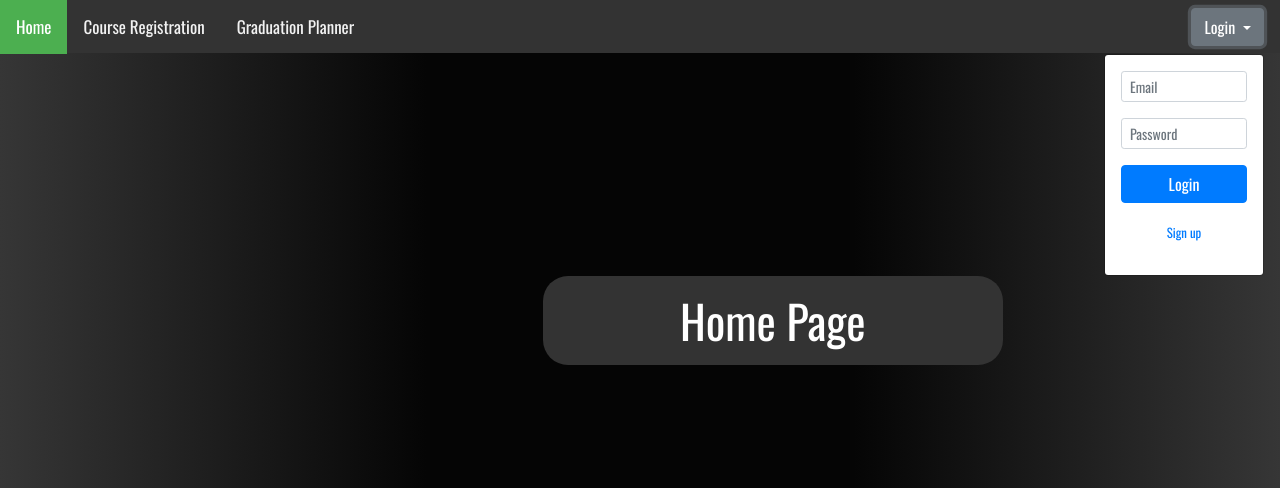
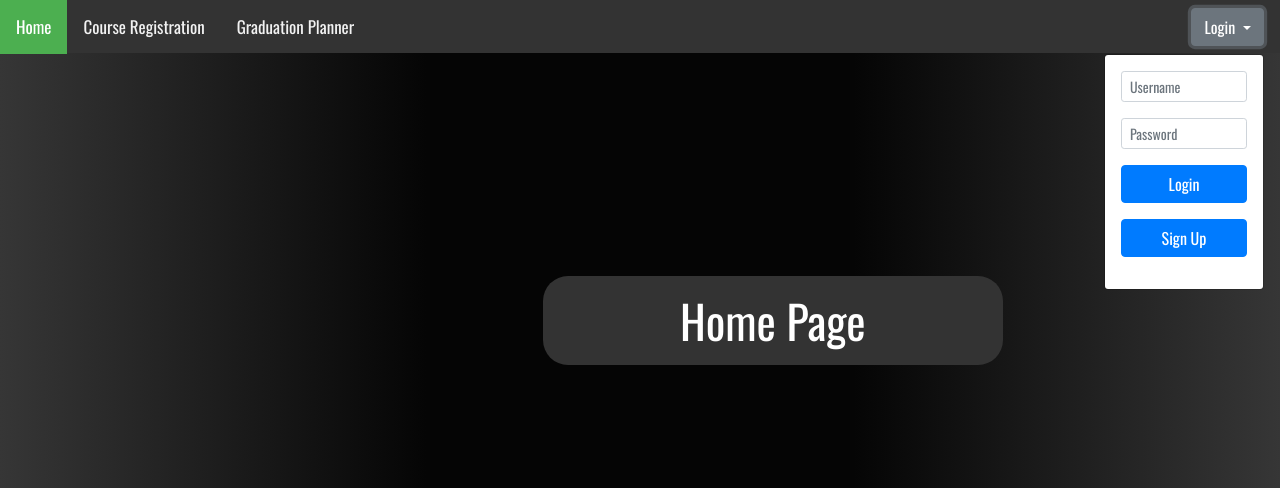
Before and after one commit to Hyuan6/CSE-111-Course-Registrar, a Django app: page /CourseReg/ in a window 1280 px wide, after a click on "Login". Shown: the top 488 px of the page. Run offline with Django 3.2, Linux system fonts and the light colour scheme; some libraries are stand-ins or nearby versions.

Commit message:
Login/Sign up button in progress

```diff
--- a/CourseRegistrar/RegistrationPage/templates/RegistrationPage/development.html
+++ b/CourseRegistrar/RegistrationPage/templates/RegistrationPage/development.html
@@ -9,7 +9,7 @@
     <link href='http://fonts.googleapis.com/css?family=Oswald:400,300,700' rel='stylesheet' type='text/css'>
     <link rel="stylesheet" href="https://stackpath.bootstrapcdn.com/bootstrap/4.5.0/css/bootstrap.min.css" integrity="sha384-9aIt2nRpC12Uk9gS9baDl411NQApFmC26EwAOH8WgZl5MYYxFfc+NcPb1dKGj7Sk" crossorigin="anonymous">
     <link rel="shortcut icon" type="image/png" href="https://mystudentrecord.ucmerced.edu/favicon.ico" />
-    <title>Legacy Registration Page</title>
+    <title>In Development</title>
 
 </head>
 
--- a/CourseRegistrar/RegistrationPage/templates/RegistrationPage/homePage.html
+++ b/CourseRegistrar/RegistrationPage/templates/RegistrationPage/homePage.html
@@ -24,18 +24,19 @@
             <button type="button" id="dropdownMenu1" data-toggle="dropdown" class="btn btn-outline-secondary dropdown-toggle ml-auto">Login <span class="caret"></span></button>
             <ul id="LoginMenu" class="dropdown-menu dropdown-menu-right mt-2">
                 <li class="px-3 py-2">
-                    <form class="form" role="form">
+                    <form class="form" role="form" action="" method="post" onsubmit="return false">
+                        {% csrf_token %}
                         <div class="form-group">
-                            <input id="emailInput" placeholder="Email" class="form-control form-control-sm" type="text" required="">
+                            <input id="usernameInput" name="username" placeholder="Username" class="form-control form-control-sm" type="text" required="">
                         </div>
                         <div class="form-group">
-                            <input id="passwordInput" placeholder="Password" class="form-control form-control-sm" type="text" required="">
+                            <input id="passwordInput" name="password" placeholder="Password" class="form-control form-control-sm" type="text" required="">
                         </div>
                         <div class="form-group">
-                            <button type="submit" class="btn btn-primary btn-block">Login</button>
+                            <button name="crn-submit" type="submit" class="btn btn-primary btn-block">Login</button>
                         </div>
-                        <div class="form-group text-center">
-                            <small><a href="#" data-toggle="modal" data-target="#modalPassword">Sign up</a></small>
+                        <div class="form-group">
+                            <button name="sign-up" type="submit" class="btn btn-primary btn-block">Sign Up</button>
                         </div>
                     </form>
                 </li>
@@ -47,7 +48,7 @@
         <div class="row h-100">
             <div class="col-sm-12 align-self-center">
                 <div id="notificationBanner" class="col-auto mx-auto text-center">
-                    <span>Home Page</span>
+                    <span id="HomePageText">Home Page</span>
                 </div>
             </div>
         </div>
@@ -55,6 +56,9 @@
     <script src="https://code.jquery.com/jquery-3.2.1.slim.min.js" integrity="sha384-KJ3o2DKtIkvYIK3UENzmM7KCkRr/rE9/Qpg6aAZGJwFDMVNA/GpGFF93hXpG5KkN" crossorigin="anonymous"></script>
     <script src="https://cdnjs.cloudflare.com/ajax/libs/popper.js/1.12.9/umd/popper.min.js" integrity="sha384-ApNbgh9B+Y1QKtv3Rn7W3mgPxhU9K/ScQsAP7hUibX39j7fakFPskvXusvfa0b4Q" crossorigin="anonymous"></script>
     <script src="https://maxcdn.bootstrapcdn.com/bootstrap/4.0.0/js/bootstrap.min.js" integrity="sha384-JZR6Spejh4U02d8jOt6vLEHfe/JQGiRRSQQxSfFWpi1MquVdAyjUar5+76PVCmYl" crossorigin="anonymous"></script>
+
+    <!-- <script src="{% static 'RegistrationPage/Homepage.js'%}"></script> -->
+
 </body>
 
 </html>
--- a/CourseRegistrar/RegistrationPage/templates/RegistrationPage/regPage.html
+++ b/CourseRegistrar/RegistrationPage/templates/RegistrationPage/regPage.html
@@ -71,8 +71,9 @@
                         <div class="course-list-options"><button class="ui grey tiny button" role="button">Sections</button><button class="ui pink tiny icon button" role="button"><i aria-hidden="true"
 									class="close icon"></i></button></div>
                     </div>
-                </div><button class="ui olive fluid button" role="button" style="margin-top: 10px; text-align: center;">Register</button><button class="ui fluid icon left labeled button" role="button" style="margin-top: 10px; text-align: center;">Preferences<i aria-hidden="true"
-						class="edit icon"></i></button>
+                </div>
+                <button class="ui olive fluid button" role="button" style="margin-top: 10px; text-align: center;">Register</button>
+                <button class="ui fluid icon left labeled button" role="button" style="margin-top: 10px; text-align: center;">Preferences<i aria-hidden="true" class="edit icon"></i></button>
                 <div class="accordion ui" style="margin-top: 20px;">
                     <div class="title"><i aria-hidden="true" class="dropdown icon"></i>Custom Events...</div>
                     <div class="content"><button class="ui grey fluid icon left labeled button" role="button" style="margin-top: 10px; text-align: center;">Custom Event<i aria-hidden="true"
--- a/CourseRegistrar/RegistrationPage/views.py
+++ b/CourseRegistrar/RegistrationPage/views.py
@@ -1,7 +1,80 @@
 from django.shortcuts import render
 from django.http import HttpResponse
 
+import sqlite3
+from random import randint
+
+def openConnection(_dbFile):
+    print("++++++++++++++++++++++++++++++++++")
+    print("Open database: ", _dbFile)
+
+    conn = None
+    try:
+        conn = sqlite3.connect(_dbFile)
+        print("success")
+    except Error as e:
+        print(e)
+
+    print("++++++++++++++++++++++++++++++++++")
+
+    return conn
+
+def closeConnection(_conn, _dbFile):
+    print("++++++++++++++++++++++++++++++++++")
+    print("Close database: ", _dbFile)
+
+    try:
+        _conn.close()
+        print("success")
+    except Error as e:
+        print(e)
+
+    print("++++++++++++++++++++++++++++++++++")
+
 def index(request):
+    if request.method == 'POST':
+        form = request.POST.dict()
+        database = f"NCR.sqlite3"
+
+        if 'crn-submit' in request.POST:
+            conn = openConnection(database)
+            cur = conn.cursor()
+
+            username = form.get('username')
+            password = form.get('password')
+
+            cur.execute(f"""SELECT EXISTS(SELECT 1
+                                      FROM RegistrationPage_student
+                                      WHERE Username='{username}' and Password='{password}'
+                                      LIMIT 1);""")
+            success = cur.fetchone()[0]
+            print(success)
+
+            conn.commit()
+
+            # print(f"{username} Logged In Successfully")
+            closeConnection(conn, database)
+
+        elif 'sign-up' in request.POST:
+            conn = openConnection(database)
+            cur = conn.cursor()
+
+            YEAR_IN_SCHOOL_CHOICES = ['FR', 'SO', 'JR', 'SR', 'GR']
+
+            student_id = randint(100000000,999999999)
+            username = form.get('username')
+            password = form.get('password')
+            class_standing = YEAR_IN_SCHOOL_CHOICES[randint(0,4)]
+            phone_number = "XXX-XXX-XXXX"
+
+            cur.execute(f"""insert into RegistrationPage_student(id, Student_ID, Password, Username, Class_Standing, Phone_Number)
+                            values ({student_id}, '{password}', '{username}', '{class_standing}', '{phone_number}');""")
+
+            print(f"Successfully added {username} to Students")
+
+            conn.commit()
+            closeConnection(conn, database)
+
     return render(request, 'RegistrationPage/homePage.html')
 
 def courseReg(request):
```
